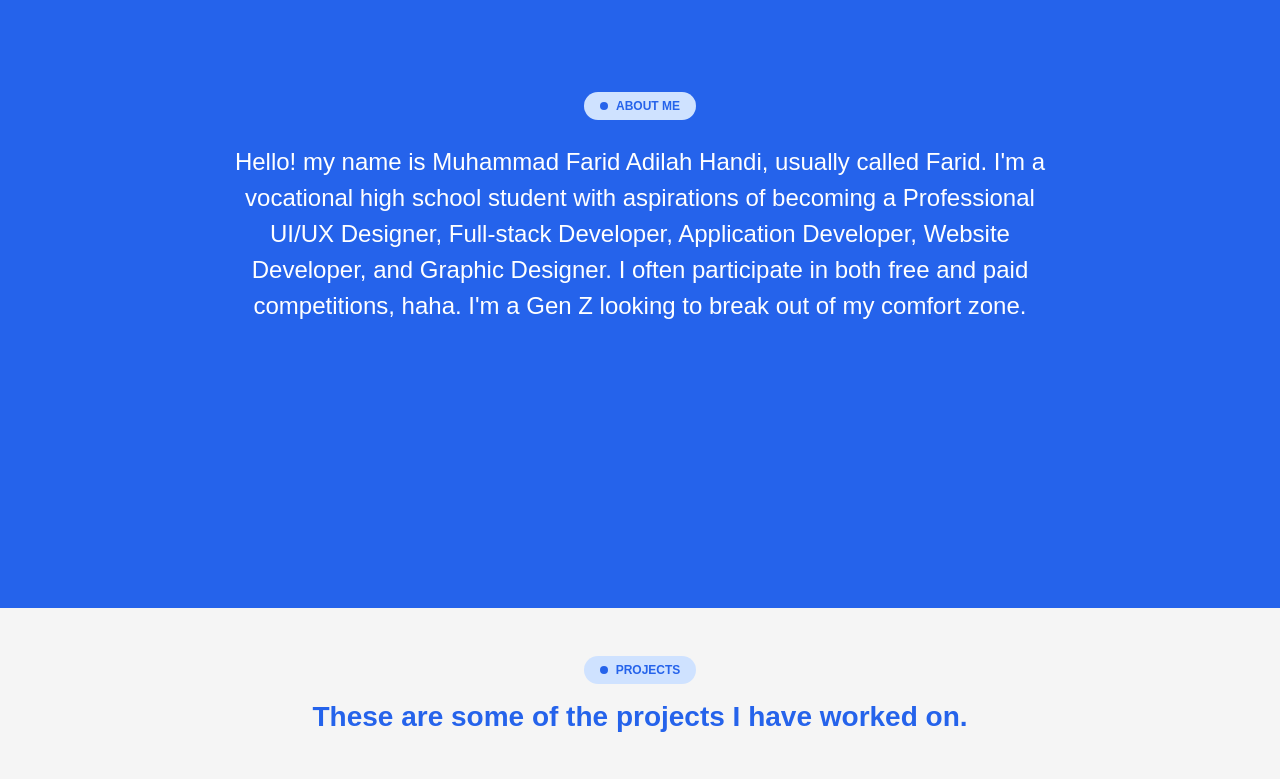
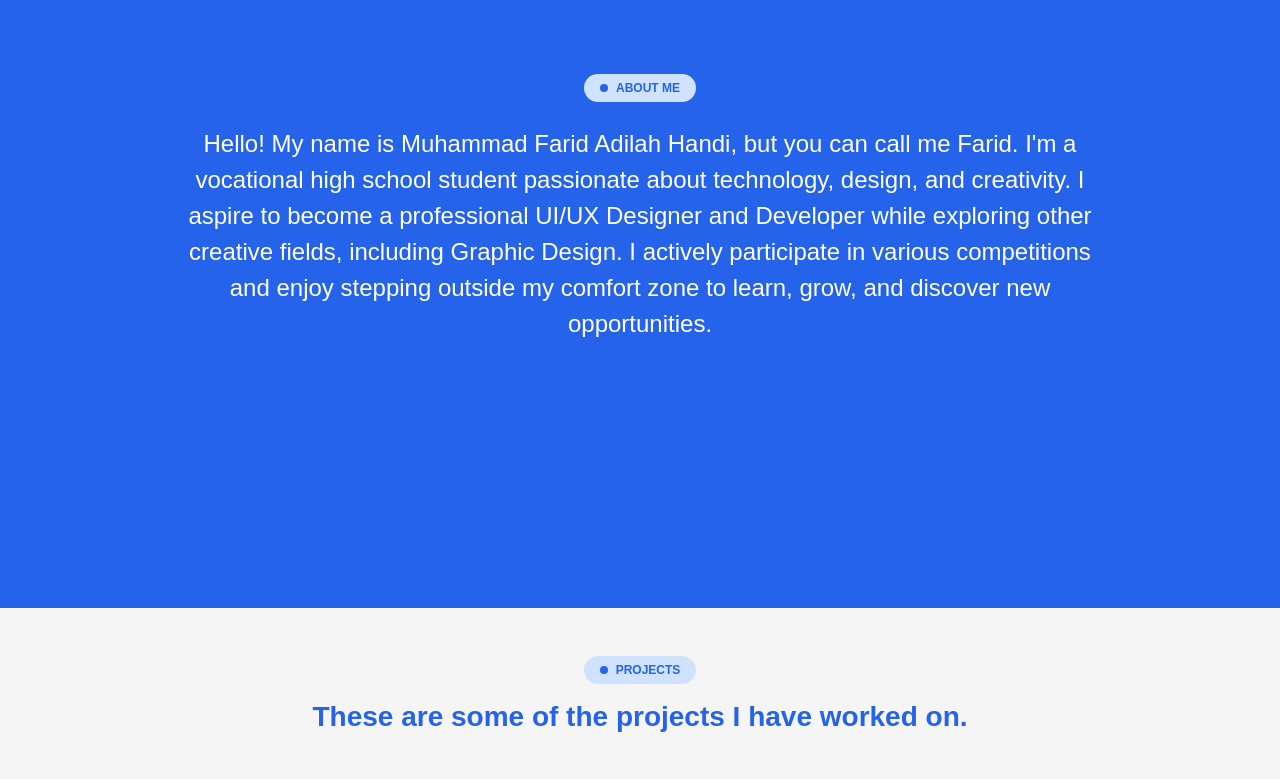
Before and after one commit to faridadilahz/papatonqfolio, a plain HTML site: page index.html in a window 1280 px wide. Shown: the part 1040-1819 px from the top of the page. Drawn offline with nearby package versions, Linux system fonts and the light colour scheme; grey boxes are pictures that could not be loaded; a web font is replaced by a local one.

Commit message:
change personal photo, change text in about me, add some text in tech stack

```diff
--- a/index.html
+++ b/index.html
@@ -87,7 +87,7 @@
           <div class="row align-items-center justify-content-center g-4">
             <div class="col-12 col-lg-5 text-center">
               <img
-                src="assets/img/Mask group.png"
+                src="assets/img/personalphoto.png"
                 alt="Muhammad Farid Adilah Handi"
                 class="img-fluid"
                 style="max-width: 360px; filter: grayscale(1)"
@@ -152,16 +152,23 @@
                 class="d-flex flex-row justify-content-center justify-content-lg-start"
               >
                 <a href="#contact">
-                  <button class="btn btn-primary fw-semibold p-2 px-3 me-2 d-inline-flex justify-content-center align-items-center">
+                  <button
+                    class="btn btn-primary fw-semibold p-2 px-3 me-2 d-inline-flex justify-content-center align-items-center"
+                  >
                     Get In Touch
                     <ion-icon class="ms-2" name="arrow-down"></ion-icon>
                   </button>
                 </a>
 
                 <a href="#projects">
-                  <button class="btn btn-outline-primary fw-semibold p-2 px-3 me-2 d-inline-flex justify-content-center align-items-center">
+                  <button
+                    class="btn btn-outline-primary fw-semibold p-2 px-3 me-2 d-inline-flex justify-content-center align-items-center"
+                  >
                     See Projects
-                    <ion-icon class="ms-2" name="arrow-up-right-box-outline"></ion-icon>
+                    <ion-icon
+                      class="ms-2"
+                      name="arrow-up-right-box-outline"
+                    ></ion-icon>
                   </button>
                 </a>
               </div>
@@ -189,14 +196,15 @@
             data-aos="fade-in"
             data-aos-duration="1500"
             class="text-white fs-4 mx-auto mb-0"
-            style="max-width: 850px"
+            style="max-width: 912px"
           >
-            Hello! my name is Muhammad Farid Adilah Handi, usually called Farid.
-            I'm a vocational high school student with aspirations of becoming a
-            Professional UI/UX Designer, Full-stack Developer, Application
-            Developer, Website Developer, and Graphic Designer. I often
-            participate in both free and paid competitions, haha. I'm a Gen Z
-            looking to break out of my comfort zone.
+            Hello! My name is Muhammad Farid Adilah Handi, but you can call me
+            Farid. I'm a vocational high school student passionate about
+            technology, design, and creativity. I aspire to become a
+            professional UI/UX Designer and Developer while exploring other
+            creative fields, including Graphic Design. I actively participate in
+            various competitions and enjoy stepping outside my comfort zone to
+            learn, grow, and discover new opportunities.
           </p>
         </div>
       </section>
@@ -866,7 +874,8 @@
               data-aos-duration="1000"
               class="text-primary fw-bold"
             >
-              Here are some of the technologies and tools I use.
+              Here are some of the technologies and tools I've been using
+              lately.
             </h3>
           </div>
 
```
Also changed, not shown: assets/img/personalphoto.png (added), 2 other files.
